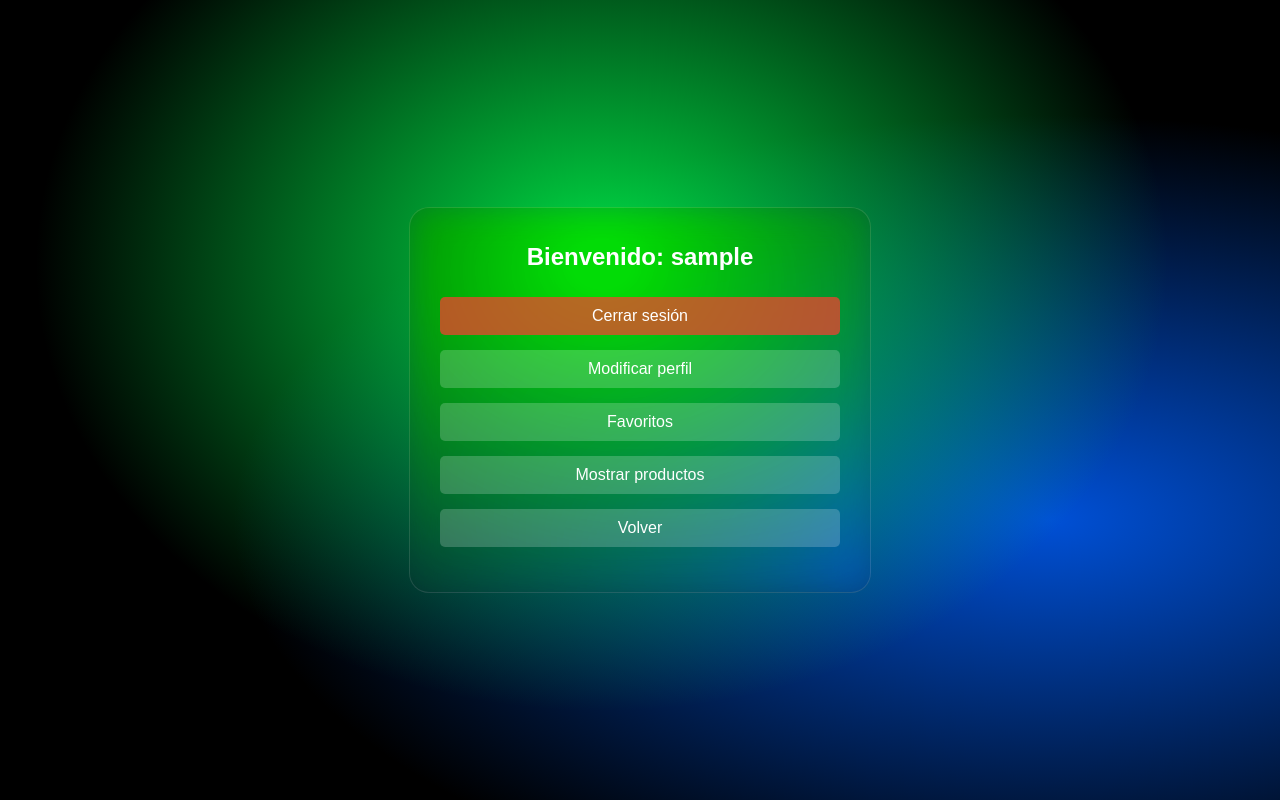
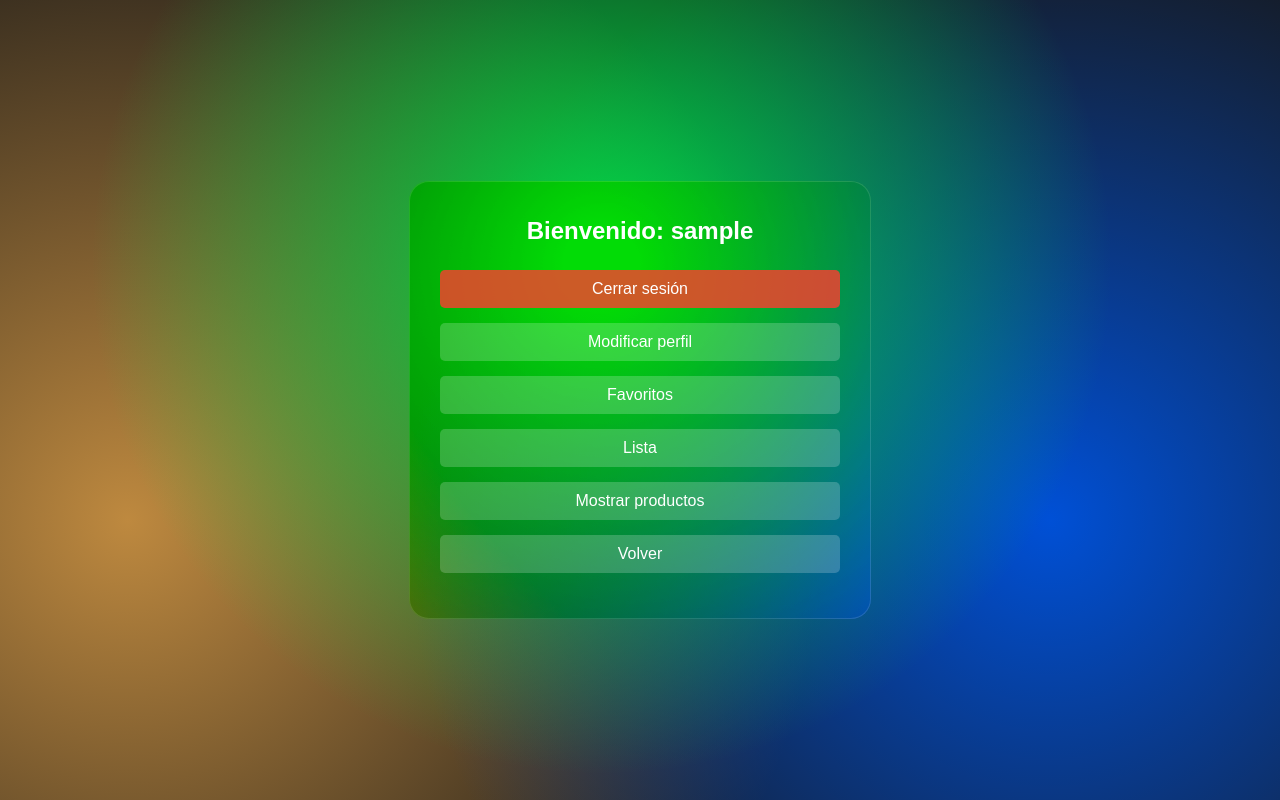
Before and after one commit to EloySM/Proyecto, a PHP site: page /paginaUsuario.php in a window 1280 px wide. Run offline with PHP 8.4, Linux system fonts and the light colour scheme; the visitor is signed in with stand-in values (Sample User, id 1); data comes from the database, SQL or seed files in the repository.

Commit message:
Añadir lista al archivo paginaUsuario y aumentar saturacion en index y registroUsuario

```diff
--- a/app/view/css/index.css
+++ b/app/view/css/index.css
@@ -4,6 +4,7 @@
 }
 
 body {
+    backdrop-filter: saturate(180%);
     background: linear-gradient(to top left, #D9D9D9 50%, #ABD29E 50%);
     background-repeat: no-repeat;
     height: 100vh;
@@ -96,6 +97,8 @@ form {
     width: 900px;
     text-align: center;
     border-radius: 20px;
+    /* backdrop-filter: saturate(180%); */
+    /* background-color: rgba(17, 25, 40, 0.01); */
     box-shadow: 0px 4px 6px rgba(0, 0, 0, 0.1);
 }
 
--- a/app/view/css/paginaUsuario.css
+++ b/app/view/css/paginaUsuario.css
@@ -15,31 +15,32 @@ body {
 }
 
 body {
+    background-color: #171717;
+    background-image:
+        radial-gradient(circle at 47% 33%, rgb(0, 224, 69) 0, transparent 59%),
+        radial-gradient(circle at 82% 65%, rgb(0, 80, 214) 0, transparent 55%),
+        radial-gradient(circle at 10% 65%, rgb(190, 137, 63) 0, transparent 55%);
 
-    background-color: rgb(0, 0, 0);
-    background-image:
-        radial-gradient(at 47% 33%, rgb(0, 224, 69) 0, transparent 59%),
-        radial-gradient(at 82% 65%, rgb(0, 80, 214) 0, transparent 55%);
 
-    /* background: linear-gradient(45deg, #4a6cf7, #00e0ff); */
     display: flex;
     justify-content: center;
     align-items: center;
     min-height: 100vh;
 }
 
+
 form {
-    backdrop-filter: blur(16px) saturate(180%);
-    -webkit-backdrop-filter: blur(16px) saturate(180%);
+    backdrop-filter: saturate(180%);
     background-color: rgba(17, 25, 40, 0.15);
     border-radius: 12px;
     border: 1px solid rgba(255, 255, 255, 0.125);
     border-radius: 20px;
     padding: 30px;
     width: 400px;
+    /* max-width: 90%; */
 }
 
-h3 {
+h1 {
     color: white;
     text-align: center;
     margin-bottom: 20px;
@@ -57,28 +58,16 @@ input[type="submit"] {
     font-size: 16px;
     cursor: pointer;
     transition: background 0.3s ease;
-}
 
-input[type="submit"]:hover {
-    background: rgba(255, 255, 255, 0.3);
+    &:hover {
+        background: rgba(255, 255, 255, 0.3);
+    }
 }
 
 input[type="submit"][name="logout"] {
-    background: rgba(255, 59, 48, 0.7);
+    background: rgba(255, 59, 48, 0.8);
+
+    &:hover {
+        background: rgba(255, 59, 48, 0.7);
+    }
 }
-
-input[type="submit"][name="logout"]:hover {
-    background: rgba(255, 59, 48, 0.9);
-}
-
-/* Decorative elements */
-/* body::before,
-body::after {
-    content: '';
-    position: absolute;
-    width: 200px;
-    height: 200px;
-    border-radius: 50%;
-    background: rgba(255, 255, 255, 0.1);
-    z-index: -1;
-} */
--- a/app/view/css/registroUsuario.css
+++ b/app/view/css/registroUsuario.css
@@ -1,4 +1,5 @@
 body {
+    backdrop-filter: saturate(180%);
     background: linear-gradient(to top left, #D9D9D9 50%, #9EA1D2 50%);
     background-repeat: no-repeat;
     height: 100vh;
--- a/app/view/paginaUsuario.php
+++ b/app/view/paginaUsuario.php
@@ -21,10 +21,11 @@ session_start(); // Iniciamos la sesión para guardar el nombre del usuario
     ?>
 
     <form method="POST">
-        <h3>Bienvenido: <?php echo $_SESSION['usuario']; ?></h3>
+        <h1>Bienvenido: <?php echo $_SESSION['usuario']; ?></h1>
         <input type="submit" value="Cerrar sesión" name="logout">
         <input type="submit" value="Modificar perfil" name="modificar">
         <input type="submit" value="Favoritos" name="favoritos">
+        <input type="submit" value="Lista" name="lista">
 
         <?php if ($_SESSION['admin'] == 1): ?>
             <input type="submit" value="Mostrar productos" name="mostrarProductos">
@@ -43,6 +44,9 @@ session_start(); // Iniciamos la sesión para guardar el nombre del usuario
         } elseif (isset($_POST['favoritos'])) {
             header('Location: favoritos.php');
             exit();
+        } elseif (isset($_POST['lista'])) {
+            header('Location: lista.php');
+            exit();
         } elseif (isset($_POST['mostrarProductos'])) {
             header('Location: mostrarProductos(Admin).php');
             exit();
```
